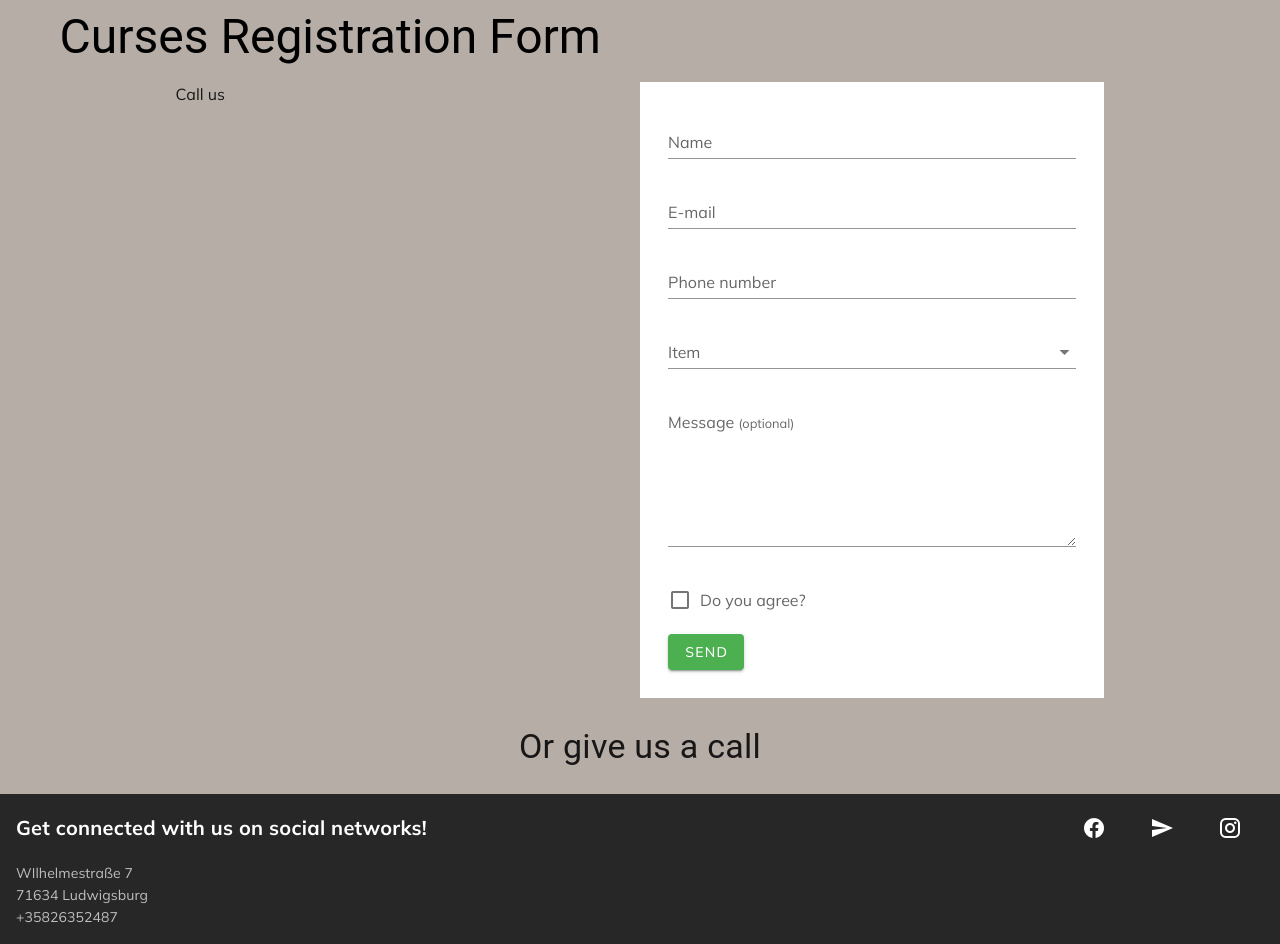
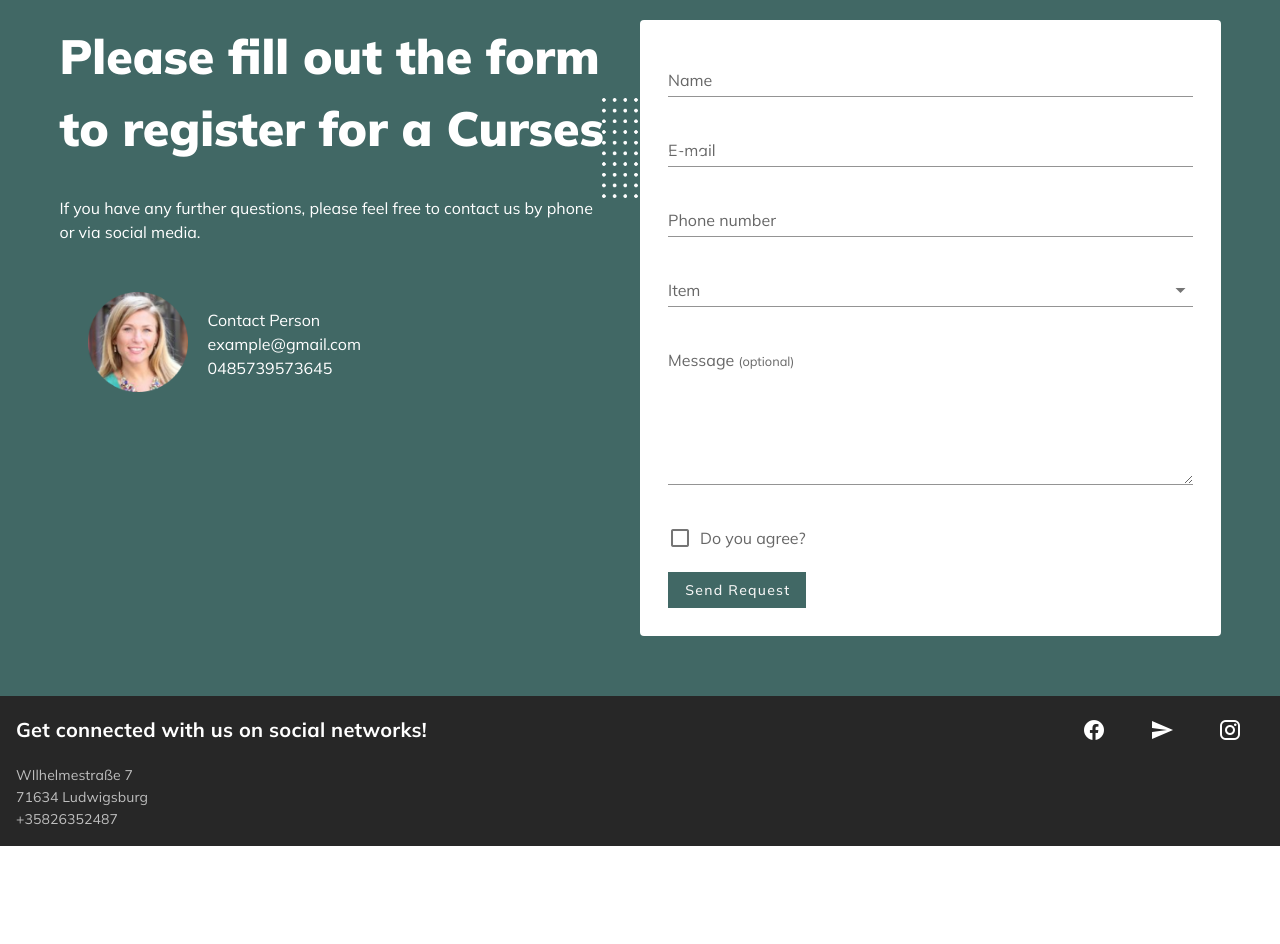
Before and after one commit to KaterinaKhleb/lubu-schule, a Vue app: page / in a window 1280 px wide. Shown: the part 1980-2924 px from the top of the page. After the commit the page ends 2826 px from the top, so only its background shows below. Built offline with nearby package versions, Linux system fonts and the light colour scheme.

Commit message:
modified formular to match UX concept

```diff
--- a/src/components/CampOffers.vue
+++ b/src/components/CampOffers.vue
@@ -1,6 +1,6 @@
 <template  >
     <v-container
-        class="camp-activ-holder"
+        class="camp-activ-holder pb-12"
         fluid
         grid-list-lg
     >
--- a/src/components/Formular.vue
+++ b/src/components/Formular.vue
@@ -2,22 +2,30 @@
     <v-container
         id="registerForm"
         fluid
-        class="form-main"
+        class="form-main pt-10 pb-12"
         grid-list-lg
     >
         <v-container grid-list-lg>
-            <v-flex class="display-2  black--text text-xs-center my-5">{{title}}</v-flex>
 
-            <div class="d-flex width-80">
+            <div class="d-flex">
                 <div class="width-50 ">
-                    Call us
+                    <div class="formular-title text-form">Please fill out the form to register for a {{title}}</div>
+                    <div class="text-form mt-8 mr-8">If you have any further questions, please feel free to contact us by phone or via social media.</div>
+                    <div class="d-flex mt-12 mx-7">
+                        <img :src="require(`../assets/frau.png`)">
+                        <div class="d-flex text-form mt-4 ml-5 flex-column">
+                            <div>Contact Person</div>
+                            <div>example@gmail.com</div>
+                            <div>0485739573645</div>
+
+                        </div>
+                    </div>
                 </div>
                 <div class="width-50">
-
                     <v-form
                         style="background:white"
                         ref="form"
-                        class="pa-7"
+                        class="pa-7 rounded"
                         v-model="valid"
                         lazy-validation
                     >
@@ -74,25 +82,21 @@
                                                 required
                                             ></v-checkbox>
 
-                                                <v-btn
+                                                <v-btn depressed tile
                                                     :disabled="!valid"
-                                                    color="success"
-                                                    class="mr-4"
+                                                    class="mr-4 button"
                                                     @click="validate"
                                                 >
-                                                    Send
+                                                    Send Request
                                                     </v-btn>
                                                     </v-form>
+                                                    <img class="dots" :src="require(`../assets/dots.png`)" alt="">
 
                 </div>
 
             </div>
         </v-container>
 
-        <div
-            class="text-h4 text-center my-4"
-            color="white"
-        >Or give us a call</div>
             </v-container>
 </template>
 
@@ -133,7 +137,7 @@ export default {
 
 <style scoped>
 .form-main {
-    background-color: #b5ada6;
+    background-color: #416865;
 }
 .width-50{
     width: 50%
@@ -142,5 +146,22 @@ export default {
     width: 80%;
     margin:auto
 }
+.formular-title{
+     font-size: 3rem;
+     font-weight:800
+}
+.text-form{
+    color: white
+}
+img{
+    height: 100px;
+    width: auto;;
+}
+.dots{
+    position: absolute;
+;   bottom:180px;
+left:47%;
+z-index: 1;
+}
 
 </style>
--- a/src/main.css
+++ b/src/main.css
@@ -16,6 +16,7 @@ html .v-application *,
 .button {
     background-color: #416865 !important;
     color: whitesmoke !important;
+    z-index: 9999 !important;
     text-transform: none !important;
 }
 
--- a/src/views/Home.vue
+++ b/src/views/Home.vue
@@ -3,7 +3,7 @@
         <home-screen></home-screen>
         <home-details></home-details>
         <curses-plan></curses-plan>
-        <Formular title="Curses Registration Form" formType="curses"></Formular>
+        <Formular title="Curses" formType="curses"></Formular>
     </span>
 </template>
 
--- a/src/views/Sommercamp.vue
+++ b/src/views/Sommercamp.vue
@@ -4,7 +4,7 @@
         <camp-home></camp-home>
         <CampDescription class="pt-8"></CampDescription>
         <CampOffers class="pt-8"></CampOffers>
-        <Formular title="Sommer Camp Registration Form" formType="camp"></Formular>
+        <Formular title="Sommer Camp " formType="camp"></Formular>
 
     </div>
 </template>
```
Also changed, not shown: src/assets/dots.png (added), src/assets/frau.png (added).
